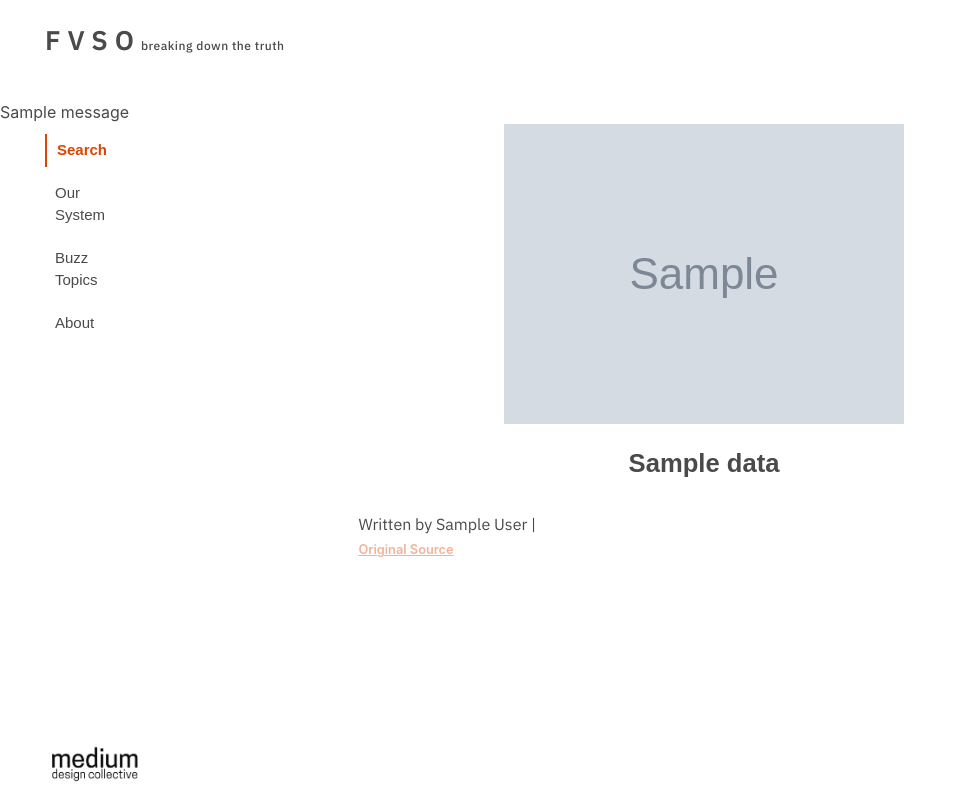
After one commit to Sallaa/fvso, a Python web app: template app/templates/analysis.html in a window 1280 px wide. The commit adds this page. Shown: the whole page, without its empty margins (0-966 px from the left). Run offline with Jinja, Linux system fonts and the light colour scheme; the template is opened without the code that fills it: most values are stand-ins (such as "Sample title", 1, 10 or a date in 2020); grey boxes marked "Sample" are stand-in pictures; one stand-in notice (Sample message) is shown; some libraries are stand-ins or nearby versions; some web fonts are replaced.

Commit message:
Added article search.

```diff
--- a/app/static/css/sass/styles.scss
+++ b/app/static/css/sass/styles.scss
@@ -78,15 +78,6 @@ p {
         width: 100px;
     }
 }
-.content-margins {
-    max-width: 1100px;
-    margin: 0 auto;
-    position: relative;
-    width: 70%;
-    @media screen and (max-width: 960px) {
-        width: 95%;
-    }
-}
 
 input:focus {
     outline-width: 0;
@@ -122,6 +113,16 @@ input:focus {
         .search-icon {
             margin-left: -30px;
             color: $light-gray;
+        }
+    }
+
+    .content-margins {
+        max-width: 1100px;
+        margin: 0 auto;
+        position: relative;
+        width: 70%;
+        @media screen and (max-width: 960px) {
+            width: 95%;
         }
     }
 
@@ -173,6 +174,46 @@ input:focus {
     }
 }
 
+/* ----article analysis page styles----*/
+#article-page {
+    .content-margins {
+        max-width: 1100px;
+        margin: 0 auto;
+        position: relative;
+        max-width: 60%;
+        @media screen and (max-width: 960px) {
+            width: 95%;
+        }
+    }
+
+    .header {
+        display: flex;
+        flex-direction: column;
+        align-items: center;
+        /*.article__image {
+            max-width: 60%;
+        }*/
+        .article__title {
+            font-family: $inria;
+            text-align: center;
+            font-size: 1.6rem;
+            font-weight: 800;
+            margin-top: 20px;
+        }
+    }
+
+    .about {
+        margin: 30px 0;
+        .src {
+            font-size: 0.8rem;
+            text-decoration: underline;
+            color: $primary-light;
+            font-weight: 600;
+        }
+    }
+}
+
+
 /*
 
 @import "../bulma/sass/utilities/_all.sass";
--- /dev/null
+++ b/app/templates/analysis.html
@@ -0,0 +1,41 @@
+{% block content %}
+{% include 'partials/base.html' %}
+{% set active_page = "index" %}
+
+{% with messages = get_flashed_messages() %}
+  {% if messages %}
+    <ul class=flashes>
+    {% for message in messages %}
+      <li>{{ message }}</li>
+    {% endfor %}
+    </ul>
+  {% endif %}
+{% endwith %}
+
+<div class="outer">
+   {% include 'partials/navbar.html' %}
+
+   <div id="article-page" class="main-content">
+      <div class="content-margins">
+
+        <div class="header">
+          <img class="article__image" src="{{ data.img }}">
+          <h1 class="article__title">{{ data.title }}</h1>
+
+        </div>
+
+        <div class="about">
+          <p>Written by
+            {% for author in data.author %}
+              <span>{{ author }} |</span>
+            {% endfor %}
+          </p>
+          <a class="src" href="{{ url }}">Original Source</a>
+        </div>
+      </div>
+   </div>
+
+</div>
+
+{% include 'partials/footer.html' %}
+{% endblock %}
--- a/config.cfg
+++ b/config.cfg
@@ -1,3 +1,4 @@
 DEBUG = True
 PORT = 5000
 SECRET_KEY = 'secret'
+NEWS_API_KEY = 'c1352bc53c254a78a87a24da81d90801'
```
Also changed, not shown: app/controllers.py (+14 -1 lines), app/forms.py (added, +7 -0 lines), app/templates/index.html (+13 -5 lines), app/views.py (+21 -3 lines), requirements.txt (+35 -3 lines), app/static/css/styles.css, 1 other file.
